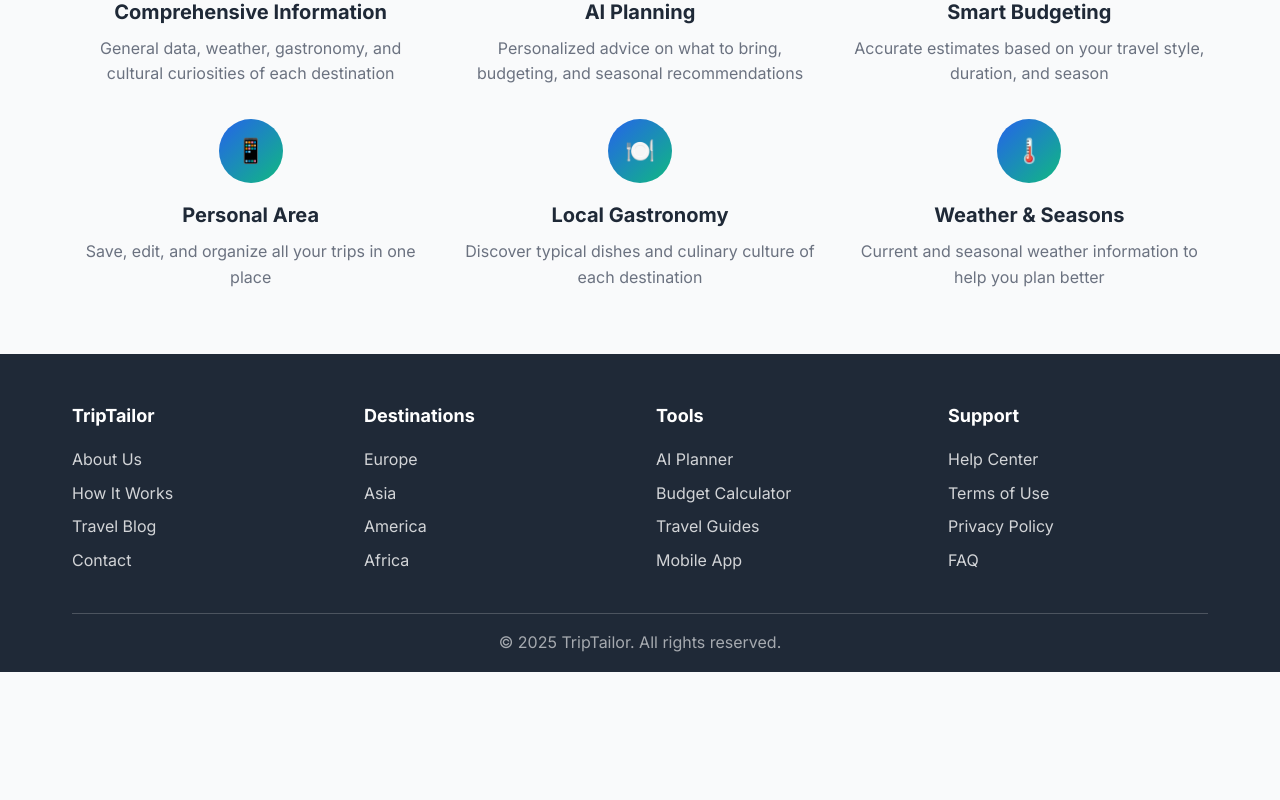
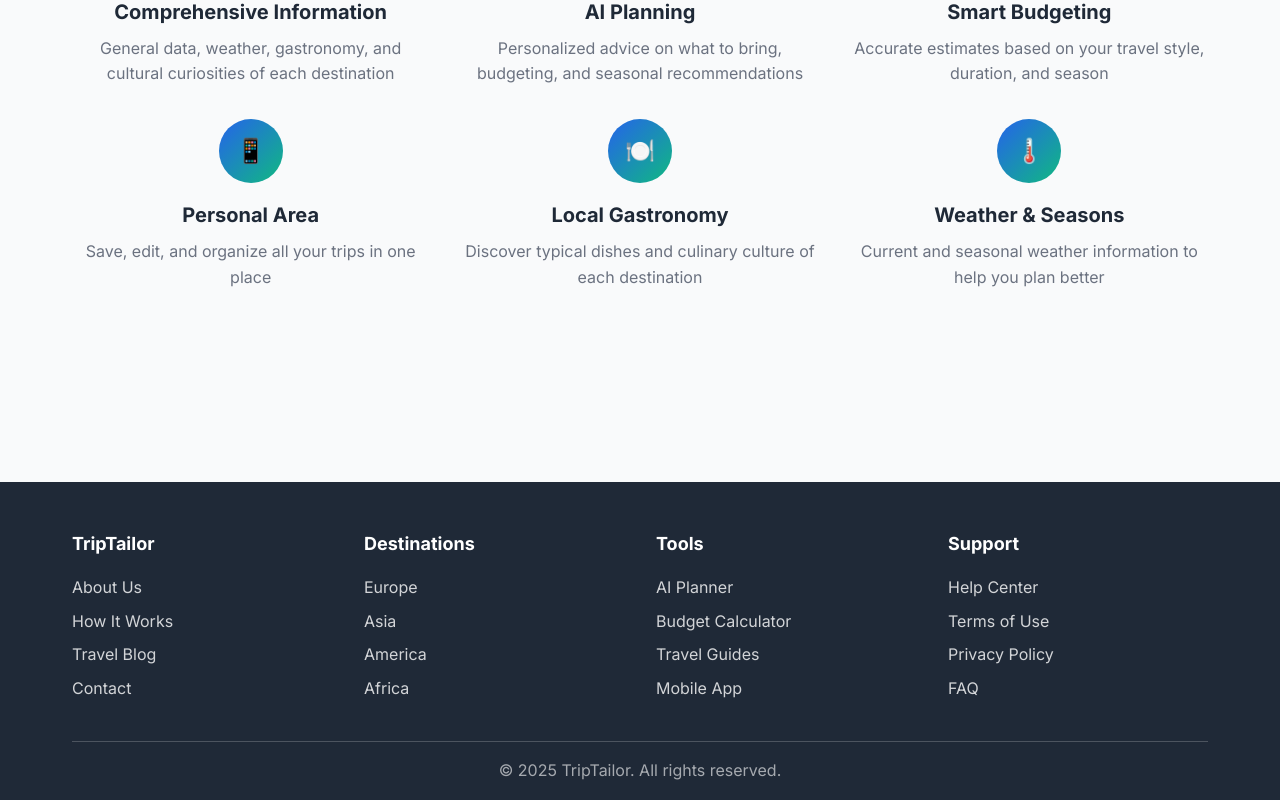
Before and after one commit to papercri/triptailor, a Next.js app: page / in a window 1280 px wide. Shown: the part 1217-2017 px from the top of the page. Built offline with nearby package versions, Linux system fonts and the light colour scheme; no server answers.

Commit message:
toastify fixed

```diff
--- a/src/app/layout.tsx
+++ b/src/app/layout.tsx
@@ -3,8 +3,6 @@ import "@/styles/globals.scss";
 import { Inter } from 'next/font/google';
 import type { Metadata } from "next";
 import { UserProvider } from '@/context/UserContext';
-import { ToastContainer } from 'react-toastify';
-import 'react-toastify/dist/ReactToastify.css';
 
 const inter = Inter({
   subsets: ['latin'],
@@ -30,8 +28,8 @@ export default function RootLayout({
       <body  className="font-sans">
         <UserProvider>
             {children}
+
         </UserProvider>
-        <ToastContainer position="top-center" autoClose={1000} />
       </body>
     </html>
   );
--- a/src/app/page.tsx
+++ b/src/app/page.tsx
@@ -2,7 +2,8 @@
 import Header from '@/components/layout/header/Header';
 import Footer from '@/components/layout/footer/Footer';
 import Hero from '@/components/homePage/hero/Hero';
-
+import { ToastContainer } from 'react-toastify';
+import 'react-toastify/dist/ReactToastify.css';
 import About from '@/components/homePage/about/About';
 // import Destinos from '@/components/homePage/destinos/Destinos';
 // import Planificador from '@/components/homePage/planificador/Planificador';
@@ -23,6 +24,7 @@ export default function Home() {
       <div id="planificador"></div>
       <Planificador /> */}
     </main>
+    <ToastContainer position="top-center" autoClose={1000} />
     <Footer />
     </>
 
```
